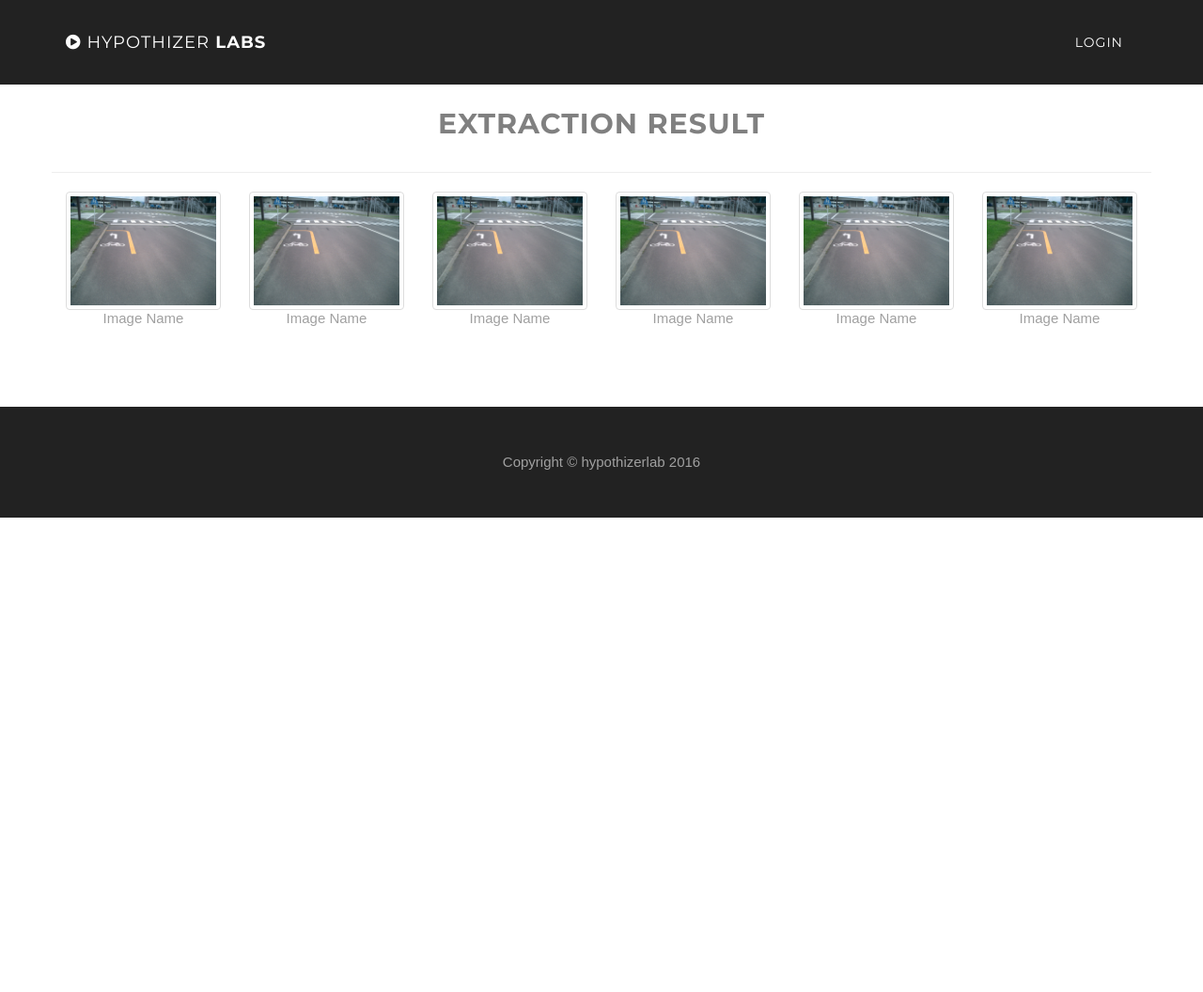
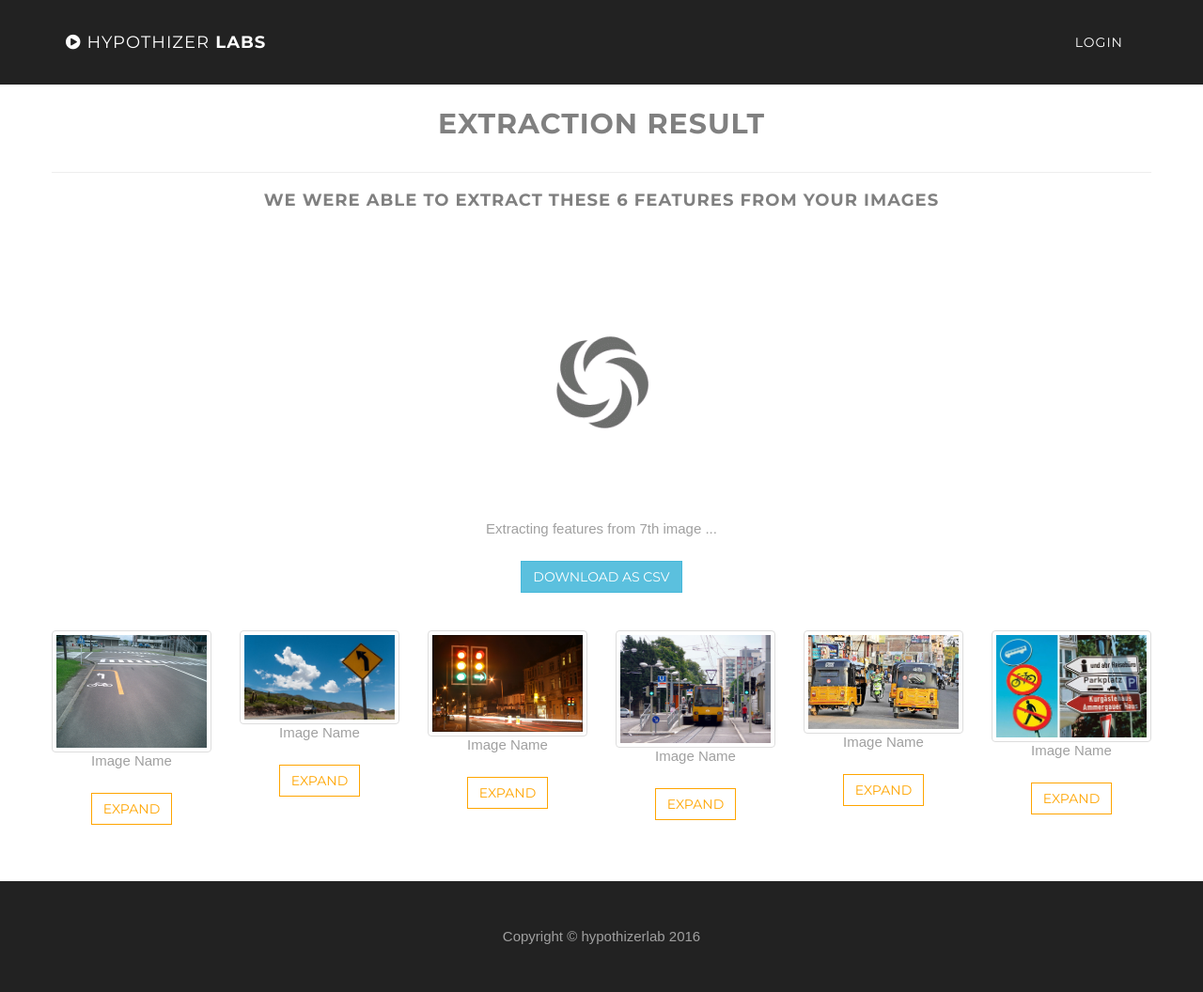
Before and after one commit to rremani/site, a Django app: page /demo/result in a window 1280 px wide. Shown: the whole page at 94% size. Before the commit the page ends 551 px from the top, so only its background shows below. Run offline with Django 3.2, Linux system fonts and the light colour scheme; some libraries are stand-ins or nearby versions.

Commit message:
loader added in the page

```diff
--- a/server/templates/result.html
+++ b/server/templates/result.html
@@ -29,6 +29,9 @@
         font-size: 15px;
         font-family: Sans-Serif;
         color: #a0a0a0;
+    }
+    img{
+        margin: auto;
     }
 </style>
 <body>
@@ -74,12 +77,19 @@
         {% endfor %}
         <h2 class="text-center">EXTRACTION RESULT</h2>
         <hr>
+        <h4>We were able to extract these 6 features from your images</h4>
+        <img src="{% static 'assets/img/ajax-loader.gif' %}" class="img-responsive">
+        <p>Extracting features from 7th image ... </p>
+        <a href="#" class="btn btn-info">Download as CSV</a>
+        <br><br><br>
+        <div class="row">
             <div class="col-lg-2 col-md-2 col-sm-2 col-xs-6">
-            <a href="#" data-toggle="modal" data-target="#myModal">
+                <a href="#" data-toggle="modal" data-target="#myModal1">
                     <img src="{% static 'assets/img/demo_images/demo_img-1.jpg' %}" class="img-responsive img-thumbnail">
                 </a>
                 <p>Image Name</p>
-            <div id="myModal" class="modal fade" role="dialog">
+                <a href="#" data-toggle="modal" data-target="#myModal1" class="btn btn-default">Expand</a>
+                <div id="myModal1" class="modal fade" role="dialog">
                     <div class="modal-dialog">
                         <div class="modal-content">
                             <div class="modal-header">
@@ -97,11 +107,12 @@
                 </div>
             </div>
             <div class="col-lg-2 col-md-2 col-sm-2 col-xs-6">
-            <a href="#" data-toggle="modal" data-target="#myModal">
-                <img src="{% static 'assets/img/demo_images/demo_img-1.jpg' %}" class="img-responsive img-thumbnail">
+                <a href="#" data-toggle="modal" data-target="#myModal2">
+                    <img src="{% static 'assets/img/demo_images/demo_img-2.jpg' %}" class="img-responsive img-thumbnail">
                 </a>
                 <p>Image Name</p>
-            <div id="myModal" class="modal fade" role="dialog">
+                <a href="#" data-toggle="modal" data-target="#myModal2" class="btn btn-default">Expand</a>
+                <div id="myModal2" class="modal fade" role="dialog">
                     <div class="modal-dialog">
                         <div class="modal-content">
                             <div class="modal-header">
@@ -109,7 +120,7 @@
                                 <h4 class="modal-title">Image Name</h4>
                             </div>
                             <div class="modal-body">
-                            <img src="{% static 'assets/img/demo_images/demo_img-1.jpg' %}" class="img-responsive">
+                                <img src="{% static 'assets/img/demo_images/demo_img-2.jpg' %}" class="img-responsive">
                             </div>
                             <div class="modal-footer">
                                 <button type="button" class="btn btn-default" data-dismiss="modal">Close</button>
@@ -119,11 +130,12 @@
                 </div>
             </div>
             <div class="col-lg-2 col-md-2 col-sm-2 col-xs-6">
-            <a href="#" data-toggle="modal" data-target="#myModal">
-                <img src="{% static 'assets/img/demo_images/demo_img-1.jpg' %}" class="img-responsive img-thumbnail">
+                <a href="#" data-toggle="modal" data-target="#myModal3">
+                    <img src="{% static 'assets/img/demo_images/demo_img-3.jpg' %}" class="img-responsive img-thumbnail">
                 </a>
                 <p>Image Name</p>
-            <div id="myModal" class="modal fade" role="dialog">
+                <a href="#" data-toggle="modal" data-target="#myModal3" class="btn btn-default">Expand</a>
+                <div id="myModal3" class="modal fade" role="dialog">
                     <div class="modal-dialog">
                         <div class="modal-content">
                             <div class="modal-header">
@@ -131,7 +143,7 @@
                                 <h4 class="modal-title">Image Name</h4>
                             </div>
                             <div class="modal-body">
-                            <img src="{% static 'assets/img/demo_images/demo_img-1.jpg' %}" class="img-responsive">
+                                <img src="{% static 'assets/img/demo_images/demo_img-3.jpg' %}" class="img-responsive">
                             </div>
                             <div class="modal-footer">
                                 <button type="button" class="btn btn-default" data-dismiss="modal">Close</button>
@@ -141,11 +153,12 @@
                 </div>
             </div>
             <div class="col-lg-2 col-md-2 col-sm-2 col-xs-6">
-            <a href="#" data-toggle="modal" data-target="#myModal">
-                <img src="{% static 'assets/img/demo_images/demo_img-1.jpg' %}" class="img-responsive img-thumbnail">
+                <a href="#" data-toggle="modal" data-target="#myModal4">
+                    <img src="{% static 'assets/img/demo_images/demo_img-4.jpg' %}" class="img-responsive img-thumbnail">
                 </a>
                 <p>Image Name</p>
-            <div id="myModal" class="modal fade" role="dialog">
+                <a href="#" data-toggle="modal" data-target="#myModal4" class="btn btn-default">Expand</a>
+                <div id="myModal4" class="modal fade" role="dialog">
                     <div class="modal-dialog">
                         <div class="modal-content">
                             <div class="modal-header">
@@ -153,7 +166,7 @@
                                 <h4 class="modal-title">Image Name</h4>
                             </div>
                             <div class="modal-body">
-                            <img src="{% static 'assets/img/demo_images/demo_img-1.jpg' %}" class="img-responsive">
+                                <img src="{% static 'assets/img/demo_images/demo_img-4.jpg' %}" class="img-responsive">
                             </div>
                             <div class="modal-footer">
                                 <button type="button" class="btn btn-default" data-dismiss="modal">Close</button>
@@ -163,11 +176,12 @@
                 </div>
             </div>
             <div class="col-lg-2 col-md-2 col-sm-2 col-xs-6">
-            <a href="#" data-toggle="modal" data-target="#myModal">
-                <img src="{% static 'assets/img/demo_images/demo_img-1.jpg' %}" class="img-responsive img-thumbnail">
+                <a href="#" data-toggle="modal" data-target="#myModal5">
+                    <img src="{% static 'assets/img/demo_images/demo_img-5.jpg' %}" class="img-responsive img-thumbnail">
                 </a>
                 <p>Image Name</p>
-            <div id="myModal" class="modal fade" role="dialog">
+                <a href="#" data-toggle="modal" data-target="#myModal5" class="btn btn-default">Expand</a>
+                <div id="myModal5" class="modal fade" role="dialog">
                     <div class="modal-dialog">
                         <div class="modal-content">
                             <div class="modal-header">
@@ -175,7 +189,7 @@
                                 <h4 class="modal-title">Image Name</h4>
                             </div>
                             <div class="modal-body">
-                            <img src="{% static 'assets/img/demo_images/demo_img-1.jpg' %}" class="img-responsive">
+                                <img src="{% static 'assets/img/demo_images/demo_img-5.jpg' %}" class="img-responsive">
                             </div>
                             <div class="modal-footer">
                                 <button type="button" class="btn btn-default" data-dismiss="modal">Close</button>
@@ -185,11 +199,12 @@
                 </div>
             </div>
             <div class="col-lg-2 col-md-2 col-sm-2 col-xs-6">
-            <a href="#" data-toggle="modal" data-target="#myModal">
-                <img src="{% static 'assets/img/demo_images/demo_img-1.jpg' %}" class="img-responsive img-thumbnail">
+                <a href="#" data-toggle="modal" data-target="#myModal6">
+                    <img src="{% static 'assets/img/demo_images/demo_img-6.jpg' %}" class="img-responsive img-thumbnail">
                 </a>
                 <p>Image Name</p>
-            <div id="myModal" class="modal fade" role="dialog">
+                <a href="#" data-toggle="modal" data-target="#myModal6" class="btn btn-default">Expand</a>
+                <div id="myModal6" class="modal fade" role="dialog">
                     <div class="modal-dialog">
                         <div class="modal-content">
                             <div class="modal-header">
@@ -197,7 +212,7 @@
                                 <h4 class="modal-title">Image Name</h4>
                             </div>
                             <div class="modal-body">
-                            <img src="{% static 'assets/img/demo_images/demo_img-1.jpg' %}" class="img-responsive">
+                                <img src="{% static 'assets/img/demo_images/demo_img-6.jpg' %}" class="img-responsive">
                             </div>
                             <div class="modal-footer">
                                 <button type="button" class="btn btn-default" data-dismiss="modal">Close</button>
@@ -206,6 +221,8 @@
                     </div>
                 </div>
             </div>
+        </div>
+
     </div>
 
     <br><br><br>
```
Also changed, not shown: server/static/assets/img/ajax-loader.gif (added), server/static/assets/img/preloader.gif (added). Lines whose indentation alone changed are shown as unchanged.
